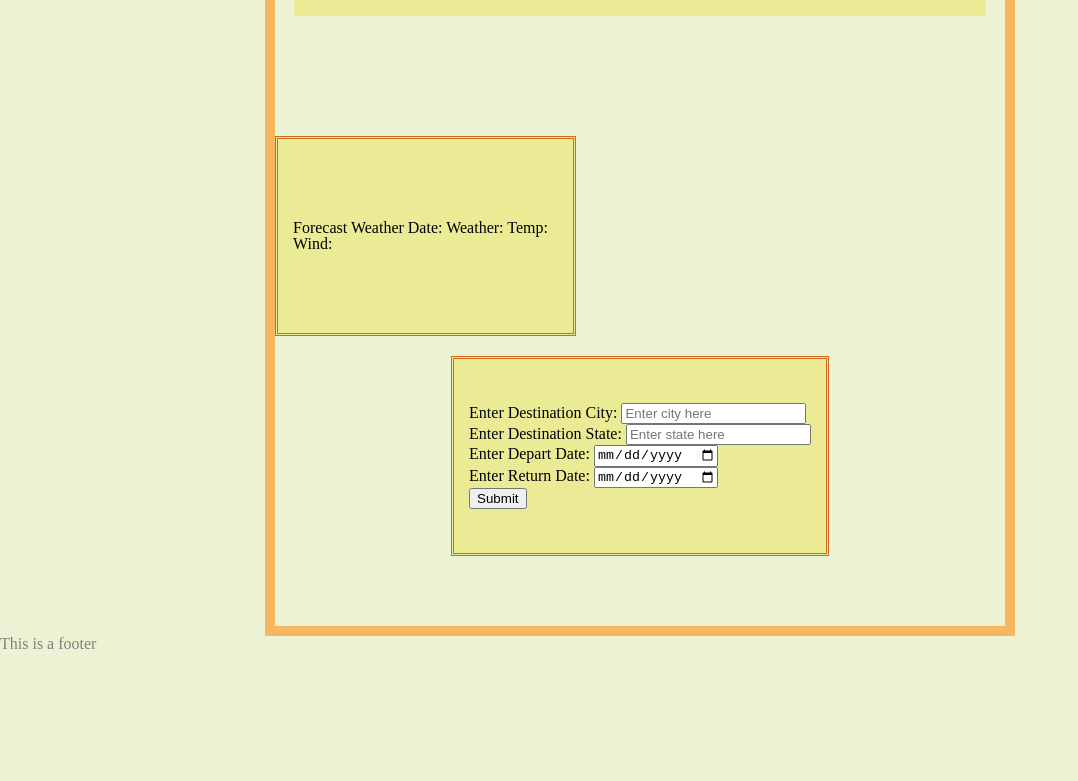
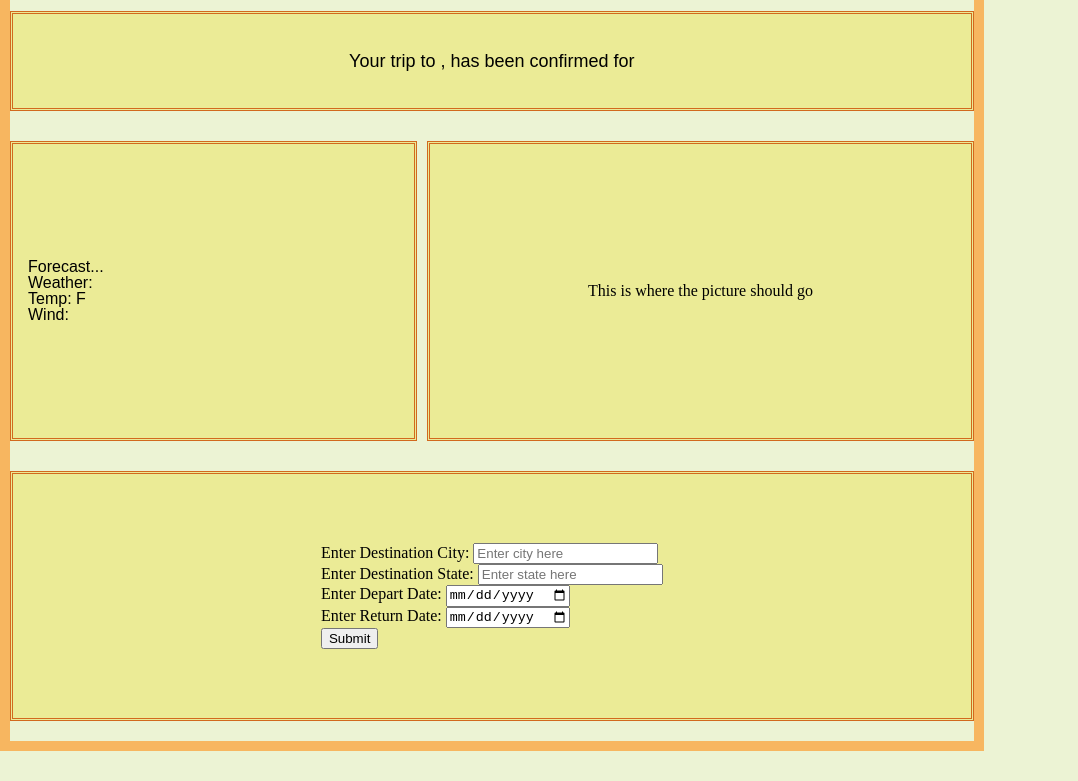
Before and after one commit to 1958gilps/-Capstone-project, a website built with webpack: page src/client/views/index.html in a window 1280 px wide. Shown: the part 94-875 px from the top of the page, without its empty margins (0-1078 px from the left). Before the commit the page ends 800 px from the top, so only its background shows below. Built offline with nearby package versions, Linux system fonts and the light colour scheme.

Commit message:
4-24-2020 morning save

```diff
--- a/src/client/index.js
+++ b/src/client/index.js
@@ -1,12 +1,12 @@
 
 //Event listener (s)
-document.getElementById('submit').addEventListener('click', apiLocation); //
+//document.getElementById('submit').addEventListener('click', apiLocation); //
 document.getElementById('submit').addEventListener('click', apiWeather); //
-document.getElementById('submit').addEventListener('click', apiPicture); //
+//document.getElementById('submit').addEventListener('click', apiPicture); //
 
-import {apiPicture} from './js/getPixabay'
+//import {apiPicture} from './js/getPixabay'
 import {apiWeather} from './js/getWeatherbit'
-import {apiLocation} from './js/getGeonames' // almost working. Pulls data
+//import {apiLocation} from './js/getGeonames' // almost working. Pulls data
 
 import './styles/base.scss'
 import './styles/box.scss'
--- a/src/client/js/getWeatherbit.js
+++ b/src/client/js/getWeatherbit.js
@@ -39,6 +39,8 @@ Price: Free
 const baseURL = 'https://api.weatherbit.io/v2.0/forecast/daily?city=';  //16 day weather
 
 const key = '&key=fc643df8afa84232810d91605c97db23';
+
+const tempInd = '&units=I'
 //const baseURL = 'https://api.weatherbit.io/v2.0/history/daily?city=';
 //const historyDate = '&start_date=2019-09-20&end_date=2019-09-21'
 
@@ -49,7 +51,7 @@ export function apiWeather (e) {
     console.log("city",inputCity);
     console.log("state", inputState);
     console.log("departDate", departDate);
-    getWeather(`${baseURL}${inputCity},${inputState}${key}`) // jumps to getWeather
+    getWeather(`${baseURL}${inputCity},${inputState}${key}${tempInd}`) // jumps to getWeather
 
     .then(function(weatherData) { //DATA as JSON
         console.log(weatherData);
@@ -134,6 +136,7 @@ const updateUI = async () => {
             document.getElementById('city_name').innerHTML = serverData[0].city_name;
             document.getElementById('state_code').innerHTML = serverData[0].state_code;
             document.getElementById('valid_date').innerHTML = serverData[0].valid_date;
+
             document.getElementById('weather').innerHTML = serverData[0].weather;
             document.getElementById('high_temp').innerHTML = serverData[0].high_temp;
             document.getElementById('wind_spd').innerHTML = serverData[0].wind_spd;
--- a/src/client/styles/box.scss
+++ b/src/client/styles/box.scss
@@ -3,35 +3,81 @@
     flex-direction: row;
     align-items: center;
     justify-content: center;
-    padding: 15px;
+    padding: 15px;;
 }
 h1 {
   color: blueviolet;
+
+.image {
+    border: 10px ridge #f00;
+    background-color: #ff0;
+    padding: .5rem;
+    display: flex;
+    flex-direction: column;
+}
+
+.image img {
+    width: 100%;
+}
+
+.image p {
+    font: small-caps bold 1.2rem sans-serif;
+    text-align: center;
+}
 }
 #one {
   grid-area: tp;
-  height: 100px;
+  height: 75px;
   font-size: xx-large;
-  background-color: rgb(235, 235, 150);
-}
-#two {
-  grid-area: ml;
   background-color: rgb(235, 235, 150);
   border: double;
   border-color: chocolate;
+
 }
-#three {
-  grid-area: mr;
-  background-color: rgb(236, 243, 212);
-}
-#four {
-  grid-area: bt;
-  max-width: fit-content;
-  height: 200px;
+#two {
+  grid-area: sm;
+  height: 100px;
+  font-size: large;
+  font-family: sans-serif;
   background-color: rgb(235, 235, 150);
   border: double;
   border-color: chocolate;
+  margin-top: 10px;
+  margin-bottom: 10px;
+}
+
+#three {
+  grid-area: ml;
+  height: 300px;
+  font-size: large;
+  font-family: sans-serif;
+  justify-content: left;
+  font-size: medium;
+  background-color: rgb(235, 235, 150);
+  border: double;
+  border-color: chocolate;
+  margin-top: 10px;
+  margin-bottom: 10px;
+}
+#four {
+  grid-area: mr;
+  height: 300px;
+  background-color: rgb(235, 235, 150);
+  border: double;
+  border-color: chocolate;
+  margin-top: 10px;
+  margin-bottom: 10px;
+
 }
 #five {
+  grid-area: bt;
+  height: 250px;
+  background-color: rgb(235, 235, 150);
+  border: double;
+  border-color: chocolate;
+  margin-top: 10px;
+  margin-bottom: 10px;
+}
+#six {
   grid-area: bs;
 }
--- a/src/client/styles/container.scss
+++ b/src/client/styles/container.scss
@@ -1,18 +1,17 @@
 .container {
     display: grid;
-    max-width: 750px;
+
     grid-template-columns: repeat(7, 1fr);
-    grid-template-rows: 200px 200px 200px 50px;
     grid-template-areas:
     "tp tp tp tp tp tp tp"
+    "sm sm sm sm sm sm sm"
     "ml ml ml mr mr mr mr"
     "bt bt bt bt bt bt bt"
     "bs bs bs bs bs bs bs";
-    margin: auto;
-    grid-gap: 20px;
+
+    grid-gap: 10px;
     border: 10px solid rgb(247, 182, 96);
-    justify-content: center;
-    justify-items: center;
+
 }
 section {
     max-width: 900px;
--- a/src/client/views/index.html
+++ b/src/client/views/index.html
@@ -14,25 +14,43 @@
                     <h1>AMERICA the BEAUTIFUL TRAVEL PLANNER</h1>
                 </section>
             </div>
-
-            <span id = "two" class = "box">
-                <span class ="holder entry">
-                    <span class = "title">Forecast Weather</span>
-                    <span id = "entryHolder">
-                        <span id = "city_name"></span>
-                        <span id ="state_code"></span>
-
-                        Date:<span id = "valid_date"></span>
-                        Weather:<span id = "weather"></span>
-                        Temp: <span id = "high_temp"></span>
+            <div id = "two" class = "box">
+                <section>
+                    <span>Your trip to
+                    <span id = "city_name"></span>, <span id ="state_code"></span>
+                    has been confirmed for <span id = "valid_date"></span>
+                    </span>
+                </section>
+            </div>
+            <div id = "three" class = "box">
+                <section>
+                    <div>
+                        <div>
+                        Forecast... <span id = "valid_date"></span>
+                        </div>
+                        <div>
+                        Weather: <span id = "weather"></span>
+                        </div>
+                        <div>
+                        Temp: <span id = "high_temp"></span> F
+                        </div>
+                        <div>
                         Wind: <span id = "wind_spd"></span>
-                    </span>
-                  </span>
-                </span>
-            <div id = "three" class = "box">
-
+                        </div>
+                    </div>
+                </section>
             </div>
             <div id = "four" class = "box">
+                <section>
+                    <div>
+                        This is where the picture should go
+                        <div>
+                        <span class ="image">
+                        </span>
+                    </div>
+                </section>
+            </div>
+            <div id = "five" class = "box">
                 <section>
                     <div class ="holder city">
                     <label for="city">Enter Destination City: </label>
@@ -53,10 +71,12 @@
                     <button id="submit" type = "submit"> Submit </button>
                 </section>
             </div>
-            <div id = "five" class = "box"></div>
+            </div>
+            <div id = "six" class = "box"></div>
+            </div>
         </div>
         <footer>
-            <p>This is a footer</p>
+            <section></section>
         </footer>
     </body>
 </html>
```
Lines whose indentation alone changed are shown as unchanged.
